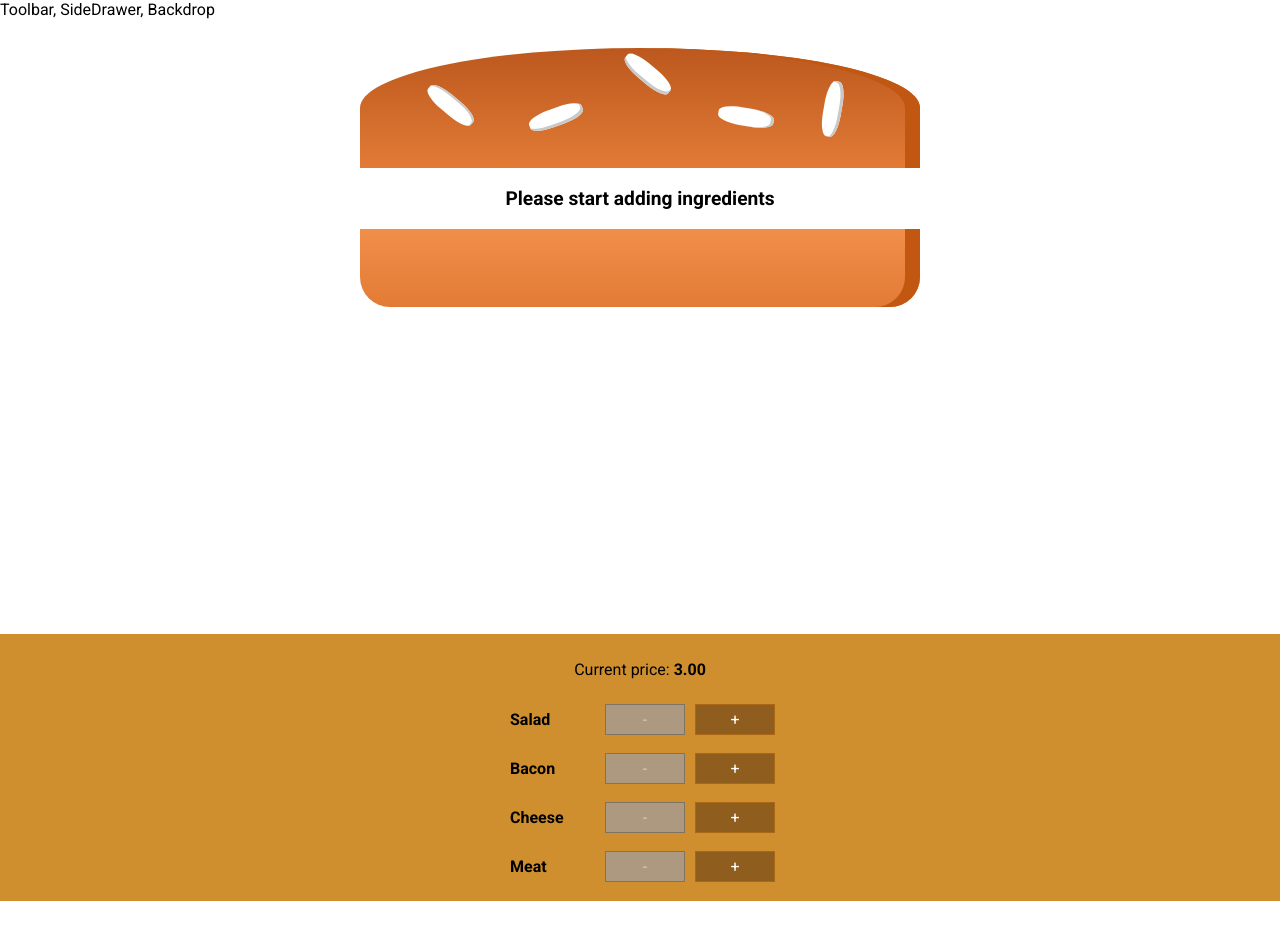
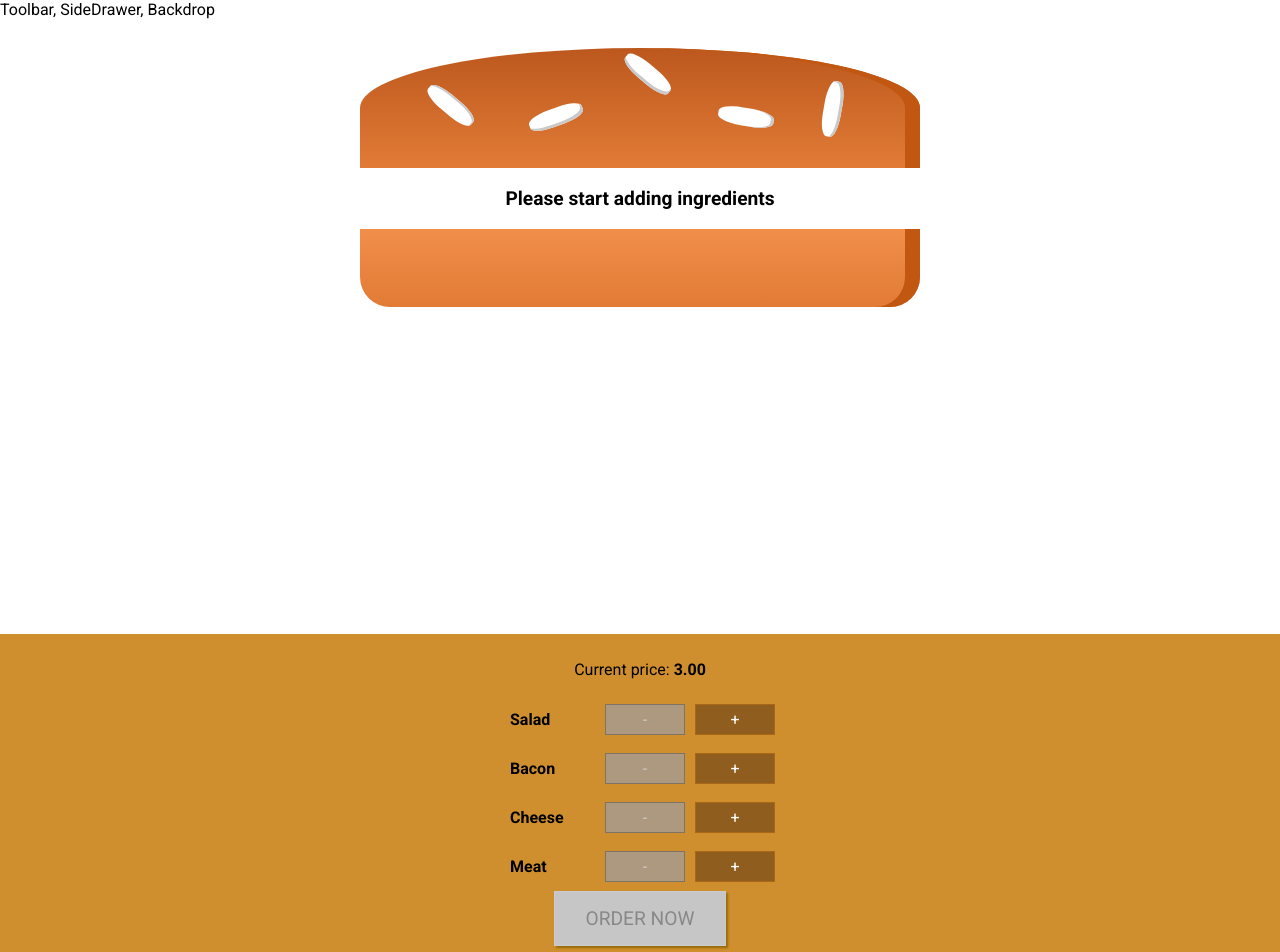
Before and after one commit to xsorter/react-burger, a React (Create React App) app: page / in a window 1280 px wide. Shown: the top 952 px of the page. Before the commit the page ends 901 px from the top, so only its background shows below. Built offline with nearby package versions, Linux system fonts and the light colour scheme.

Commit message:
order button added

```diff
--- a/src/components/Burger/BuildControls/BuildControls.css
+++ b/src/components/Burger/BuildControls/BuildControls.css
@@ -8,3 +8,45 @@
   margin: 0 auto;
   padding: 10px 0;
 }
+
+.OrderButton {
+  background-color: #dad735;
+  outline: none;
+  cursor: pointer;
+  border: 1px solid #966909;
+  color: #966909;
+  font-family: inherit;
+  font-size: 1.2em;
+  padding: 15px 30px;
+  box-shadow: 2px 2px 2px #966909;
+}
+
+.OrderButton:hover,
+.OrderButton:active {
+  background-color: #a0db41;
+  border: 1px solid #966909;
+  color: #966909;
+}
+
+.OrderButton:disabled {
+  background-color: #c7c6c6;
+  cursor: not-allowed;
+  border: 1px solid #ccc;
+  color: #888888;
+}
+
+.OrderButton:not(:disabled) {
+  animation: enable 0.3s linear;
+}
+
+@keyframes enable {
+  0% {
+    transform: scale(1);
+  }
+  60% {
+    transform: scale(1.1);
+  }
+  100% {
+    transform: scale(1);
+  }
+}
--- a/src/components/Burger/BuildControls/BuildControls.js
+++ b/src/components/Burger/BuildControls/BuildControls.js
@@ -24,6 +24,9 @@ const buildControls = (props) => {
           disabled={props.disabled[el.type]}
         />
       ))}
+      <button disabled={!props.purchaseble} className="OrderButton">
+        ORDER NOW
+      </button>
     </div>
   );
 };
--- a/src/containers/BurgerBuilder/BurgerBuilder.js
+++ b/src/containers/BurgerBuilder/BurgerBuilder.js
@@ -18,7 +18,21 @@ class BurgerBuilder extends Component {
       meat: 0,
     },
     totalPrice: 3,
+    purchaseble: false,
   };
+
+  updatePurchaseState(ingredients) {
+    const sum = Object.keys(ingredients)
+      .map((el) => {
+        return ingredients[el];
+      })
+      .reduce((sum, val) => {
+        return sum + val;
+      }, 0);
+    this.setState({
+      purchaseble: sum > 0,
+    });
+  }
 
   addIngredientHandler = (type) => {
     const oldCount = this.state.ingredients[type];
@@ -34,6 +48,7 @@ class BurgerBuilder extends Component {
       ingredients: updatedIngredients,
       totalPrice: newPrice,
     });
+    this.updatePurchaseState(updatedIngredients);
   };
 
   removeIngredientHandler = (type) => {
@@ -51,6 +66,7 @@ class BurgerBuilder extends Component {
       ingredients: updatedIngredients,
       totalPrice: newPrice,
     });
+    this.updatePurchaseState(updatedIngredients);
   };
 
   render() {
@@ -68,6 +84,7 @@ class BurgerBuilder extends Component {
           ingredientRemoved={this.removeIngredientHandler}
           disabled={disabledInfo}
           price={this.state.totalPrice}
+          purchaseble={this.state.purchaseble}
         />
       </React.Fragment>
     );
```
